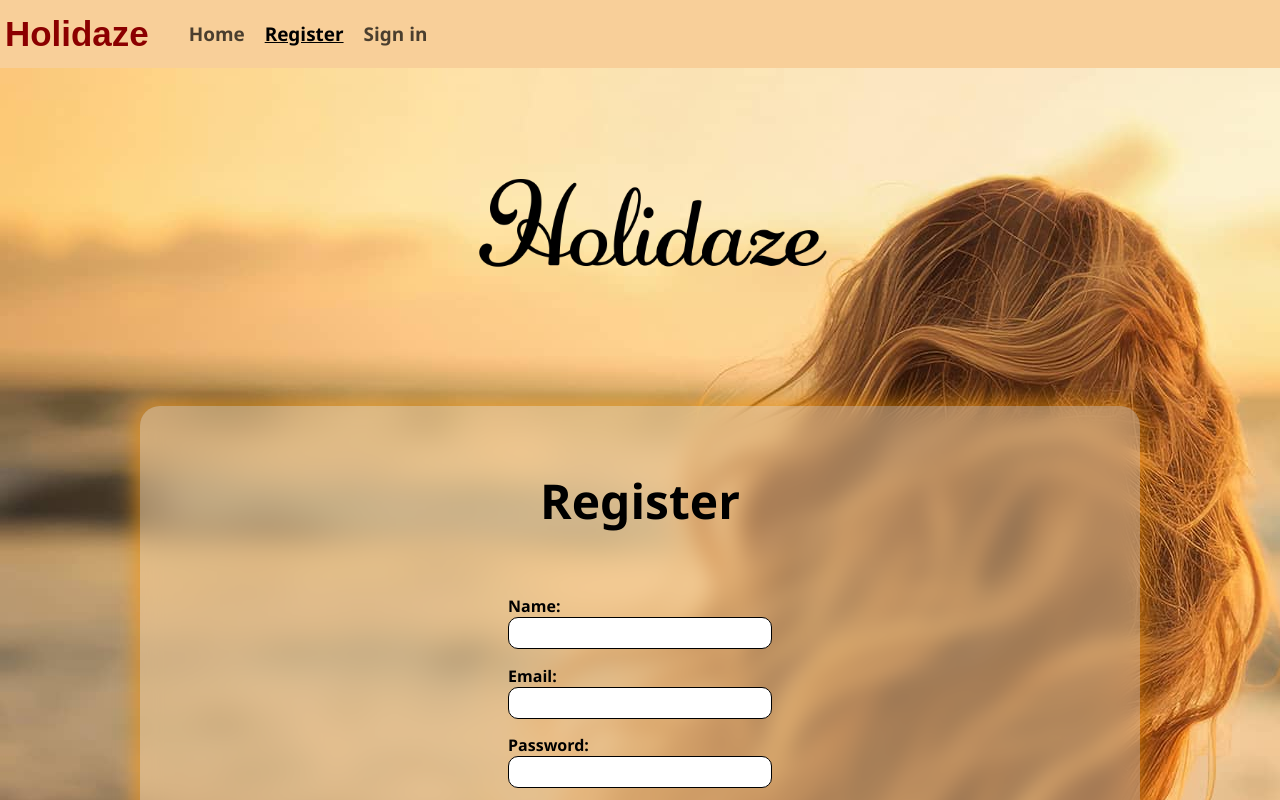
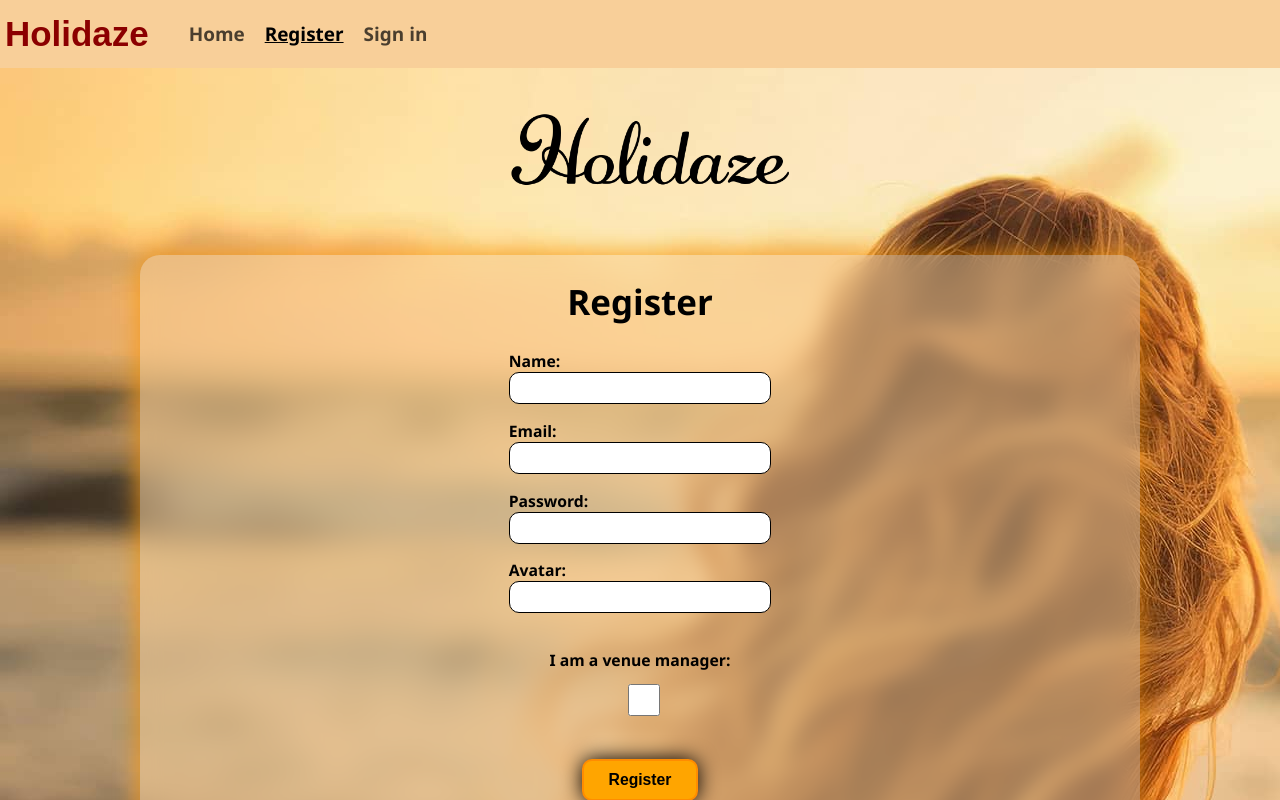
Before and after one commit to MariceAshtiani/Holidaze, a React (Vite) app: page /register in a window 1280 px wide. Shown: the top 800 px of the page. Built offline with nearby package versions, Linux system fonts and the light colour scheme; a web font is replaced by a local one.

Commit message:
register page update

```diff
--- a/src/Components/UI/Form/RegisterForm/styled.jsx
+++ b/src/Components/UI/Form/RegisterForm/styled.jsx
@@ -8,14 +8,15 @@ export default styled.form`
     max-width: 1000px;
     width: 100%;
     margin: 0 auto;
-    padding: 30px;
+    padding-top: 0px;
+    padding-bottom: 20px;
     box-shadow: 0px 0px 20px 5px rgba(246,146, 7, 0.612);
     border-radius: 20px;
     backdrop-filter: blur(10px);
     background-color: rgba(248,207,153,0.5);
 
     h1 {
-        margin-bottom: 5%;
+        margin-bottom: 10px;
     }
 
     .input-group {
@@ -78,10 +79,6 @@ export default styled.form`
 
     @media (max-width: ${({ theme }) => theme.tablet}) {
 
-        label {
-            font-size:1rem;
-        }
-
         button {
             margin-top: 30px;
         }
@@ -94,14 +91,6 @@ export default styled.form`
             max-width: 100%;
         }
 
-        h1{
-            font-size: 2rem;
-        }
-
-        label {
-            font-size: 1.5;
-        }
-
         button {
             margin-top: 30px;
         }
--- a/src/Components/UI/Logo/styled.jsx
+++ b/src/Components/UI/Logo/styled.jsx
@@ -5,9 +5,13 @@ export default styled.div`
     text-align: center;
 
     img {
-        max-width: 500px;
+        max-width: 400px;
         width: 100%;
-        margin-bottom: 5%;
-        margin-top: 5%;
     }
+
+    @media (max-width: ${({ theme }) => theme.tablet}) {
+        img {
+            width: 50%;
+        }
+}
 `;
--- a/src/Pages/Register/index.jsx
+++ b/src/Pages/Register/index.jsx
@@ -1,6 +1,7 @@
 import RegistrationForm from "../../Components/UI/Form/RegisterForm";
 import { Helmet, HelmetProvider } from "react-helmet-async";
 import Logo from "../../Components/UI/Logo";
+import StyledPage from "./styled";
 
 export default function RegistrationPage() {
     return (
@@ -17,9 +18,11 @@ export default function RegistrationPage() {
             <main className="registerMain">
             <Logo></Logo>
                 <div className="mainContainer">
-                    <div className="registerForm">
-                        <RegistrationForm />
-                    </div>
+                    <StyledPage>
+                        <div className="registerForm">
+                            <RegistrationForm />
+                        </div>
+                    </StyledPage>
                 </div>
             </main>
         </>
--- a/src/Pages/Register/styled.jsx
+++ b/src/Pages/Register/styled.jsx
@@ -1,5 +1,5 @@
 import styled from "styled-components";
 
 export default styled.div`
-    filter: blur(10px);
+margin: 0 auto;
 `
--- a/src/Styles/GlobalStyles.jsx
+++ b/src/Styles/GlobalStyles.jsx
@@ -43,19 +43,19 @@ const GlobalStyle = createGlobalStyle`
     }
 
     h1 {
-        font-size: min(6vmin, calc(3rem + 0.23vmax));
+        font-size: min(6vmin, calc(2rem + 0.23vmax));
         text-align: center;
     }
 
     h2 {
-        font-size: min(6vmin, calc(2rem + 0.23vmax));
+        font-size: min(6vmin, calc(1.8rem + 0.23vmax));
     }
 
     h3 {
         font-size: min(6vmin, calc(1rem + 0.23vmax));
     }
 
-    p {
+    p, label {
         font-size: min(6vmin, calc(0.8rem + 0.23vmax));
     }
 
@@ -90,7 +90,6 @@ const GlobalStyle = createGlobalStyle`
 
         @media (max-width: ${({ theme }) => theme.tablet}) {
 
-            flex-direction: column;
         }
     }
 `;
```
